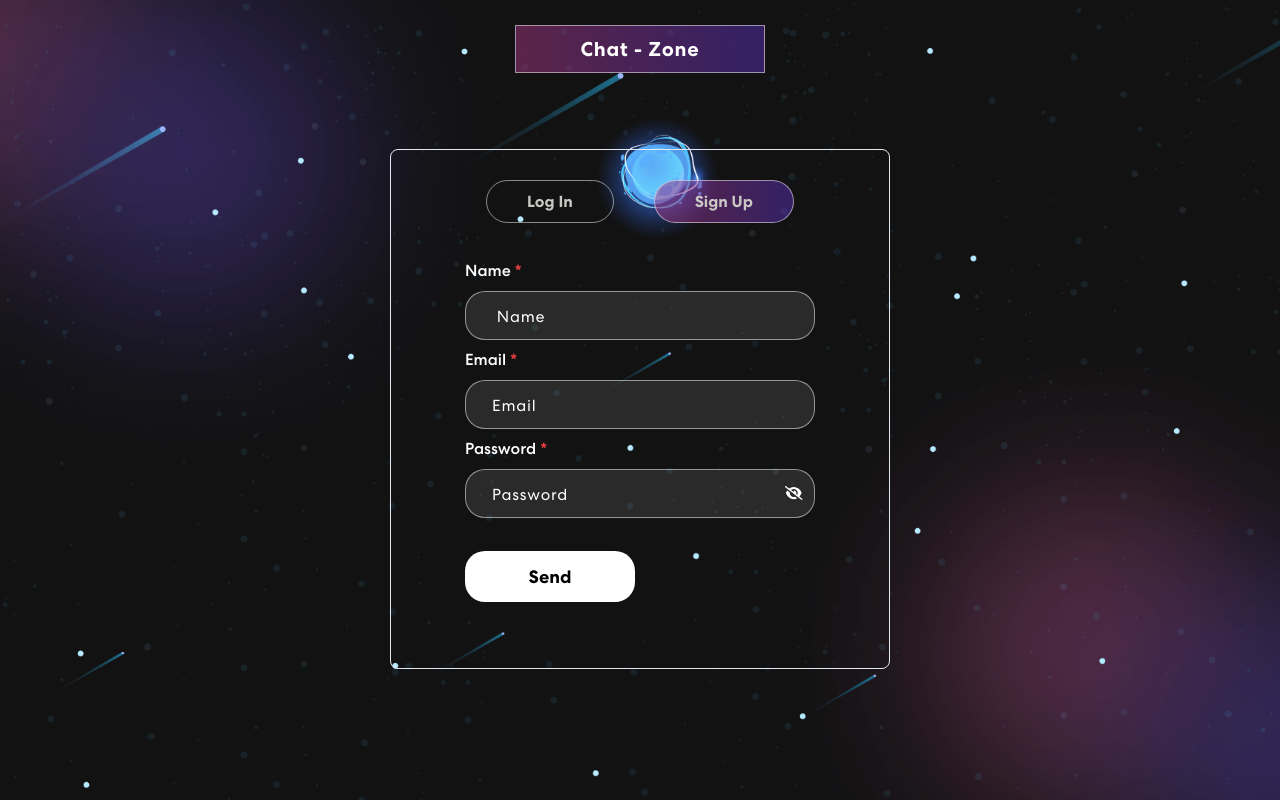
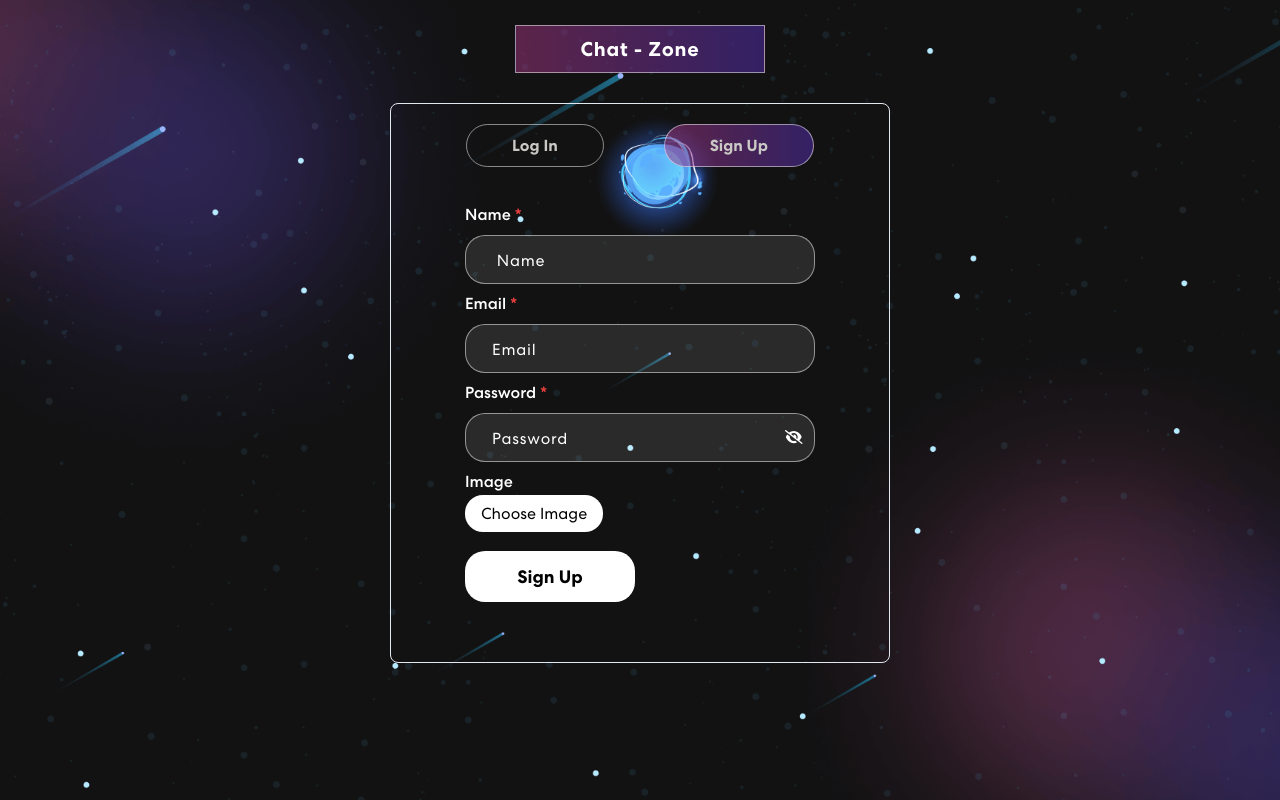
Before and after one commit to MuhdHanish/Chat-zone-client, a React (Create React App) app: page / in a window 1280 px wide. Both pictures are taken after a click on the tab "Sign Up". Built offline with nearby package versions, Linux system fonts and the light colour scheme.

Commit message:
Login and signup some alignment issues are fixed

```diff
--- a/src/App.css
+++ b/src/App.css
@@ -82,7 +82,6 @@ p, li, button, ul {
   background: linear-gradient(90.21deg, rgba(170, 54, 124, 0.5) -5.91%, rgba(74, 47, 189, 0.5) 111.58%);
   border: 1px solid rgba(255, 255, 255, 0.5);
   font-size: 20px;
-  margin-bottom: 16px;
 }
 
 .error {
--- a/src/components/AuthVarification/AuthVarification.css
+++ b/src/components/AuthVarification/AuthVarification.css
@@ -6,13 +6,13 @@
  display: flex;
  justify-content: center;
  align-items: center;
- margin-top: 60px;
+ margin-top: 30px;
 }
 
 .auth-form .form {
  max-width: 500px;
  width: 100%;
- height: 520px;
+ height: 560px;
  padding: 20px;
  display: flex;
  justify-content: center;
@@ -20,12 +20,11 @@
 
 .auth-form .form .tab-list {
  display: flex;
- margin-top: 10px;
- gap:40px;
+ gap:60px;
  justify-content: center;
 }
 .auth-form .form .tab-list .tabs-inside {
- padding: 10px 40px;
+ padding: 10px 45px;
  color: var(--tab-inside-color);
  border: 1px solid rgba(255, 255, 255, 0.5);
 }
--- a/src/components/Authentication/Login/Login.css
+++ b/src/components/Authentication/Login/Login.css
@@ -1,5 +1,5 @@
 .login-form{
- margin-top: 50px;
+ margin-top: 70px;
 }
 
 .login-form form  {
--- a/src/components/Authentication/Login/Login.jsx
+++ b/src/components/Authentication/Login/Login.jsx
@@ -42,7 +42,7 @@ const Login = () => {
         setError({ general: error.response.data.message });
       }
     };
-    const [buttonText, setButtonText] = useState("Send");
+    const [buttonText, setButtonText] = useState("Log In");
   return (
     <section className="login-form">
       <form onSubmit={handleSubmit}>
--- a/src/components/Authentication/Signup/Signup.css
+++ b/src/components/Authentication/Signup/Signup.css
@@ -69,3 +69,20 @@
 .signup-form form button:hover::before {
   width: 100%;
 }
+.file-input {
+  display: flex;
+  align-items: center;
+  gap: 10px;
+}
+
+.file-input input[type='file'] {
+  display: none;
+}
+
+.file-input span {
+  padding: 8px 16px;
+  background-color: #fff;
+  color: #000;
+  cursor: pointer;
+  border-radius: 18px
+}
--- a/src/components/Authentication/Signup/Signup.jsx
+++ b/src/components/Authentication/Signup/Signup.jsx
@@ -9,8 +9,11 @@ const Signup = () => {
   const [signupState,setSignupState] = HandleForm({
     name:'',
     email:'',
-    passoword:''
+    passoword:'',
   });
+  const HandleImage = (e) =>{
+
+  }
   const [errors,setError] = useState({})
   const [show, setShow] = useState(false);
   const handleShow = () => {
@@ -45,7 +48,7 @@ const Signup = () => {
       setError({general:error.response.data.message})
    }
   };
-  const [buttonText, setButtonText] = useState("Send");
+  const [buttonText, setButtonText] = useState("Sign Up");
   return (
     <section className="signup-form">
       <form onSubmit={handleSubmit}>
@@ -102,6 +105,22 @@ const Signup = () => {
           </div>
         </FormControl>
         {errors.password && <p className="error">{errors.password}</p>}
+        <FormControl>
+          <FormLabel>Image</FormLabel>
+          <div className="file-input">
+            <input
+              type="file"
+              name="image"
+              accept="image/*"
+              id="image-input"
+              onChange={HandleImage}
+              onClick={(event) => (event.target.value = null)} // Reset file selection on click
+            />
+            <label htmlFor="image-input">
+              <span>Choose Image</span>
+            </label>
+          </div>
+        </FormControl>
         <button type="submit">
           <span>{buttonText}</span>
         </button>
```
